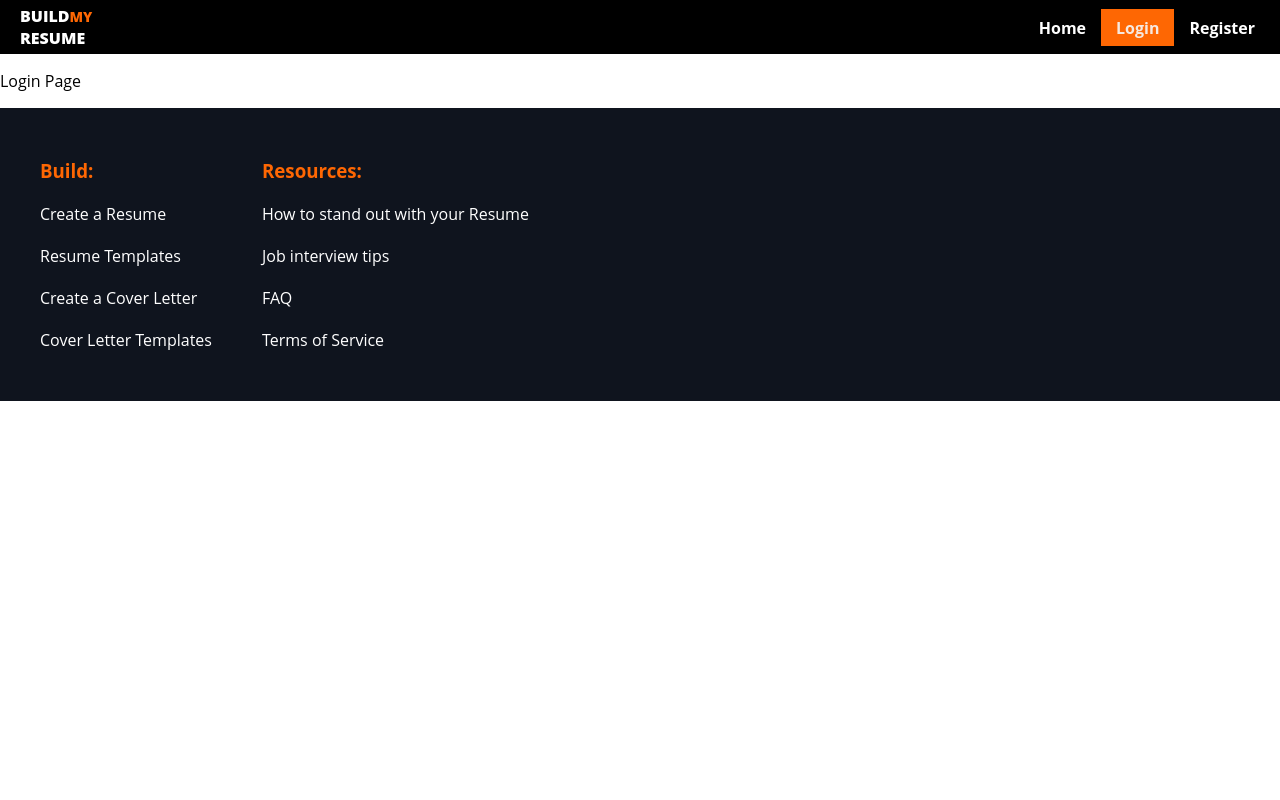
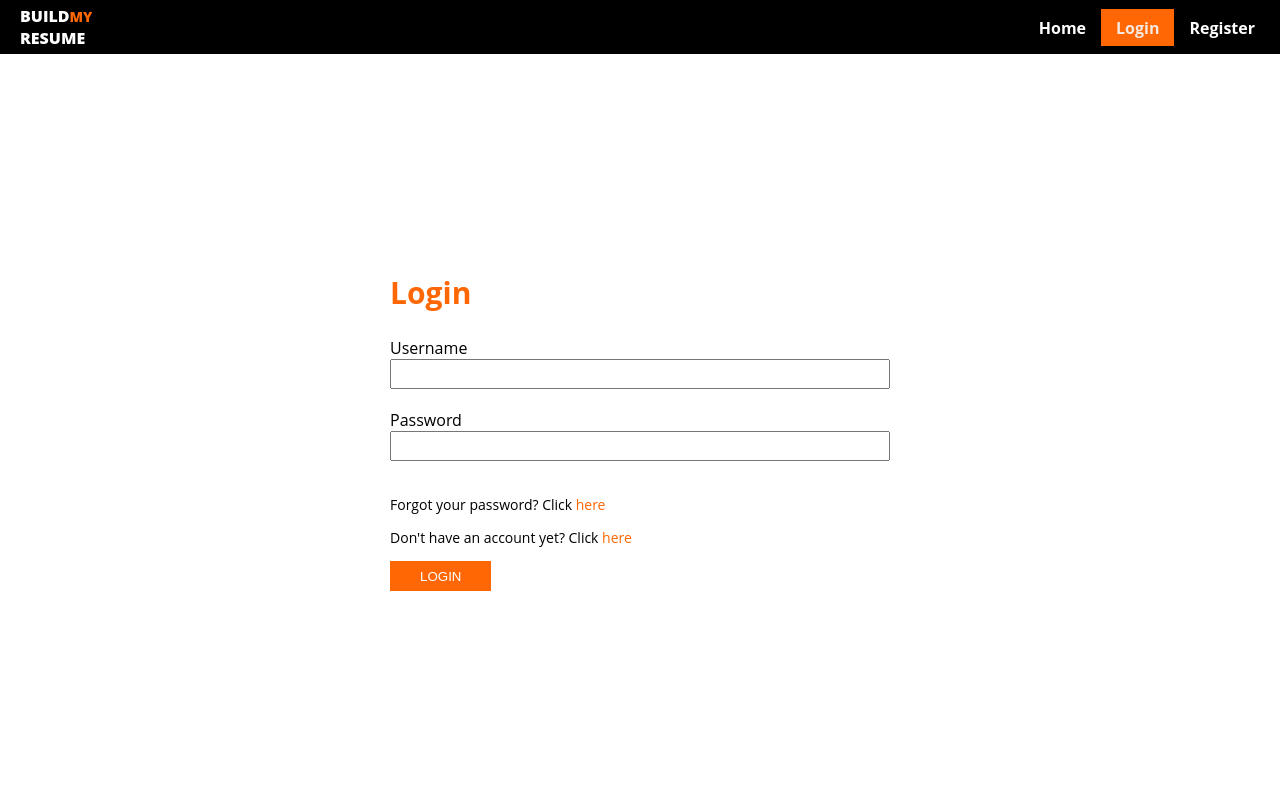
Before and after one commit to jorge20080/ResumeBuilder, a React (Vite) app in the folder frontend/: page /login in a window 1280 px wide. Shown: the top 800 px of the page. Built offline with nearby package versions, Linux system fonts and the light colour scheme.

Commit message:
Added initial login page

```diff
--- a/frontend/src/App.tsx
+++ b/frontend/src/App.tsx
@@ -2,6 +2,7 @@ import { createBrowserRouter, RouterProvider } from 'react-router-dom'
 import './App.css'
 import RootLayout from './components/RootLayout/RootLayout'
 import Home from './pages/Home/Home'
+import Login from './pages/Login/Login'
 
 function App() {
   const router = createBrowserRouter([
@@ -15,7 +16,7 @@ function App() {
         },
         {
           path:'login',
-          element: <p>Login Page</p>
+          element: <Login/>
         },
         {
           path:'register',
--- /dev/null
+++ b/frontend/src/pages/Login/Login.module.css
@@ -0,0 +1,30 @@
+.login_form{
+    max-width: 500px;
+    margin: auto;
+    padding-block: 50px;
+    min-height: calc(100vh - 50px);
+    box-sizing: border-box;
+    display: flex;
+    align-items: center;
+}
+.login_form input{
+    width: 100%;
+    box-sizing: border-box;
+    height: 30px;
+    margin-bottom: 20px;
+}
+.login_form a{
+    color: #fe6703;
+    text-decoration: none;
+}
+.login_form p{
+    font-size: 14px;
+}
+.login_form input[type="submit"]{
+    width: fit-content;
+    padding-inline: 30px;
+    background-color: #fe6703;
+    border:none;
+    color: white;
+    text-transform: uppercase;
+}
--- /dev/null
+++ b/frontend/src/pages/Login/Login.tsx
@@ -0,0 +1,24 @@
+import { Link } from 'react-router-dom';
+import styles from './Login.module.css';
+
+const Login = () =>{
+    return (
+        <div className={styles.login_form}>
+            <form>
+                <h2>Login</h2>
+                <label>
+                    Username
+                    <input type="text" />
+                </label>
+                <label>
+                    Password
+                    <input type="password" />
+                </label>
+                <p>Forgot your password? Click <Link to="signup">here</Link></p>
+                <p>Don't have an account yet? Click <Link to="signup">here</Link></p>
+                <input type="submit" value="login"/>
+            </form>
+        </div>
+    )
+}
+export default Login;
```
